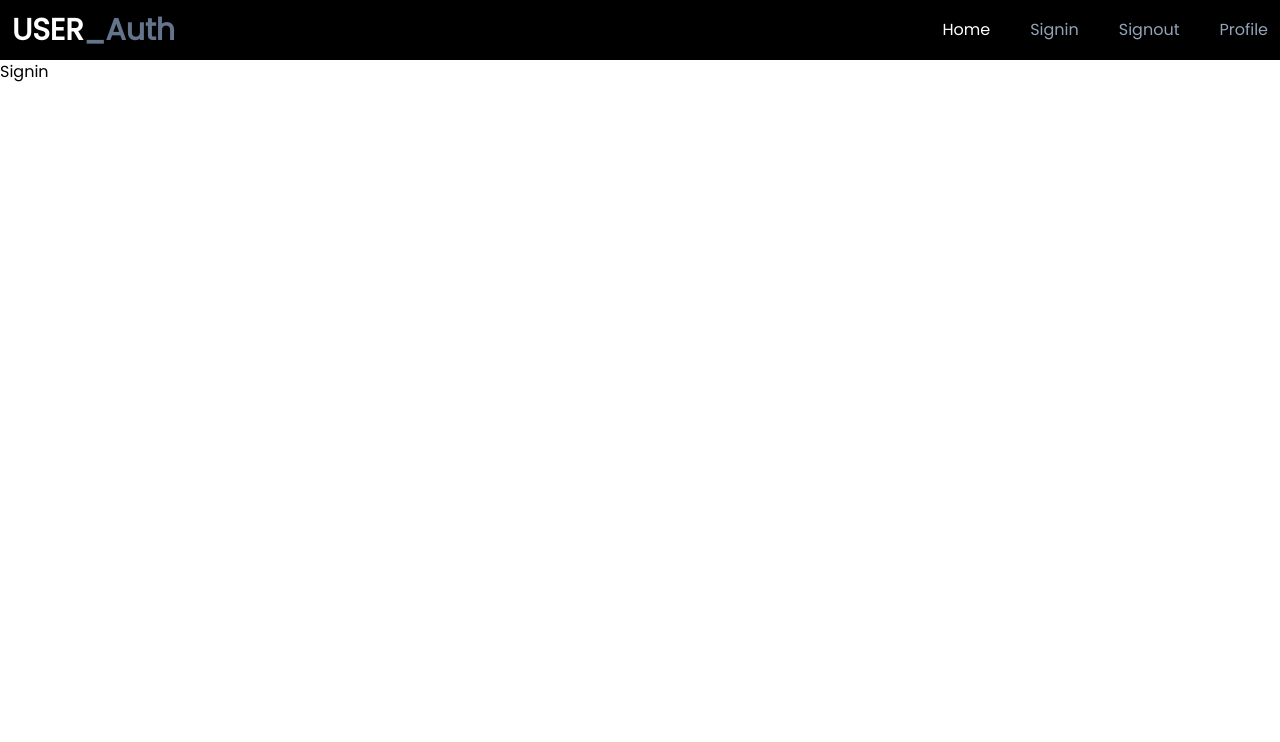
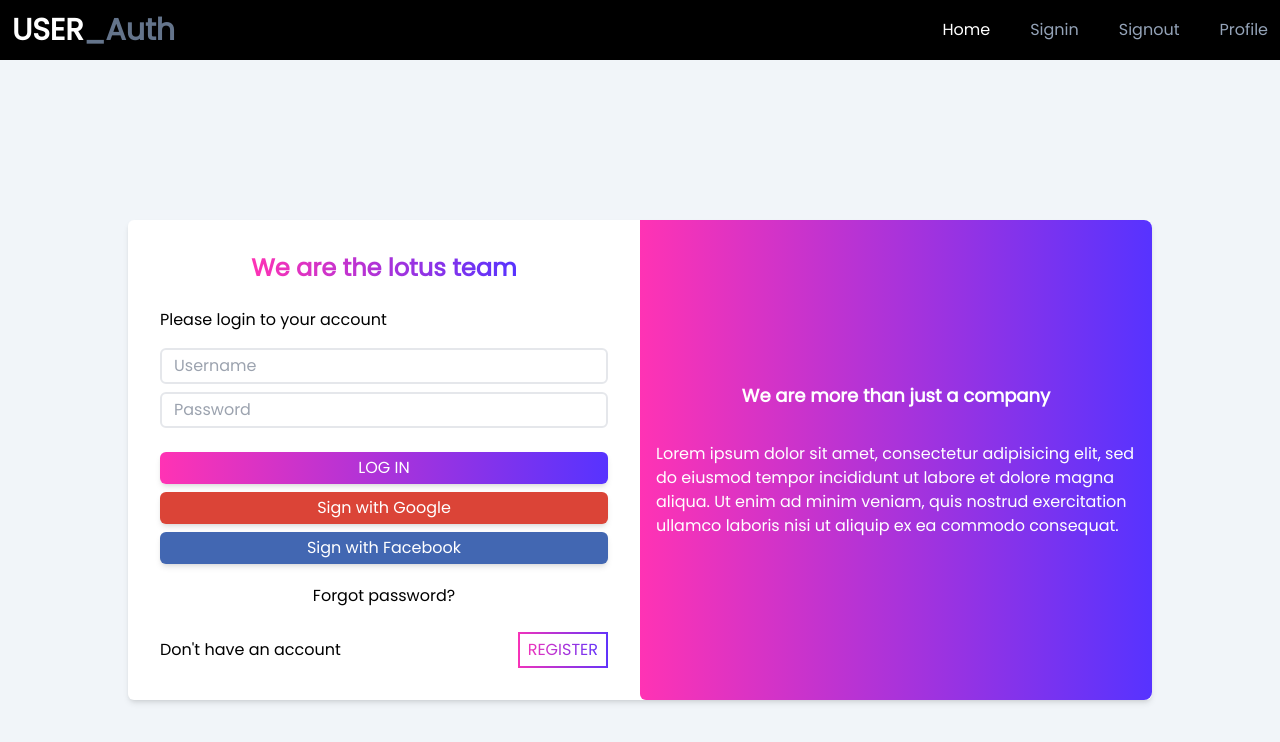
Before and after one commit to Ishan-Sandaruwan/MERN_AUTH, a React (Vite) app in the folder UserAuth/: page /signin in a window 1280 px wide. Shown: the top 742 px of the page. Built offline with nearby package versions, Linux system fonts and the light colour scheme.

Commit message:
sign page design completed

```diff
--- a/UserAuth/src/index.css
+++ b/UserAuth/src/index.css
@@ -1,15 +1,48 @@
 @import url("https://fonts.googleapis.com/css2?family=Poppins&display=swap");
-
 
 @tailwind base;
 @tailwind components;
 @tailwind utilities;
 
-
 :root {
   font-family: Poppins, Inter, system-ui, Avenir, Helvetica, Arial, sans-serif;
 }
+.gradient1 {
+  background: linear-gradient(
+    90deg,
+    #ff33b4, /* First color (left) */
+    #5733ff /* Third color (right) */
+  );
+}
 
-a {
-  font-weight: 500;
+.toMid{
+  display: flex;
+  justify-content: center;
+  align-items: center;
 }
+
+.gradient-text {
+  background: linear-gradient(to right, #ff33b4, #5733FF);
+  background-clip: text;
+  color: transparent;
+  /* You can adjust other text properties as needed */
+}
+
+.smooth{
+  transition: all 0.2s linear;
+}
+
+.gradient-border {
+  border-image: linear-gradient(to right, #ff33b4, #5733FF) 10;
+}
+
+.button1{
+  @apply gradient1 text-white px-3 py-1 rounded-md shadow-md hover:opacity-80 smooth;
+}
+.button2{
+  @apply text-white px-3 py-1 rounded-md shadow-md hover:opacity-80 smooth;
+}
+
+.inputtxt{
+  @apply focus:outline-none border-2 rounded-md py-1 px-3 ;
+}
--- a/UserAuth/src/pages/Signin.jsx
+++ b/UserAuth/src/pages/Signin.jsx
@@ -1,6 +1,51 @@
-
 export default function Signin() {
   return (
-    <div>Signin</div>
-  )
+    <div className="bg-slate-100 toMid w-full min-h-screen p-3">
+      <div className="bg-white rounded-md shadow-md sm:max-w-5xl max-w-md flex sm:flex-row flex-col">
+        <div className="p-3 sm:p-8 flex flex-col gap-2 items-center sm:w-1/2">
+          <div>
+            <h2 className="gradient-text text-2xl font-bold mb-3">
+              We are the lotus team
+            </h2>
+          </div>
+          <form className="flex flex-col w-full gap-2 m-1">
+            <label>Please login to your account</label>
+            <input
+              placeholder="Username"
+              type="text"
+              name="username"
+              className="inputtxt mt-2"
+            />
+            <input
+              placeholder="Password"
+              type="text"
+              name="Password"
+              className="inputtxt mb-4"
+            />
+            <button className="button1">LOG IN</button>
+            <button className="button2 bg-[#DB4437]">Sign with Google</button>
+            <button className="button2 bg-[#4267B2]">Sign with Facebook</button>
+            <p className="text-center py-3">Forgot password?</p>
+          </form>
+          <div className="flex w-full justify-between items-center">
+            <p>Don&apos;t have an account</p>
+            <button className="border-2 gradient-border gradient-text px-2 py-1 hover:opacity-80 smooth">
+              REGISTER
+            </button>
+          </div>
+        </div>
+        <div className="gradient1 rounded-b-md sm:rounded-r-lg p-4 text-white flex flex-col sm:items-center sm:justify-center sm:gap-5 sm:w-1/2">
+          <h3 className="text-lg mb-3 font-semibold">
+            We are more than just a company
+          </h3>
+          <p className="text-sm sm:text-base">
+            Lorem ipsum dolor sit amet, consectetur adipisicing elit, sed do
+            eiusmod tempor incididunt ut labore et dolore magna aliqua. Ut enim
+            ad minim veniam, quis nostrud exercitation ullamco laboris nisi ut
+            aliquip ex ea commodo consequat.
+          </p>
+        </div>
+      </div>
+    </div>
+  );
 }
```
